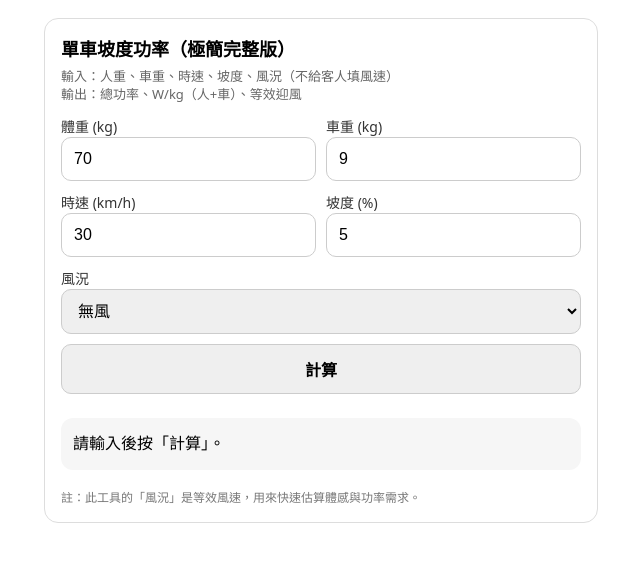
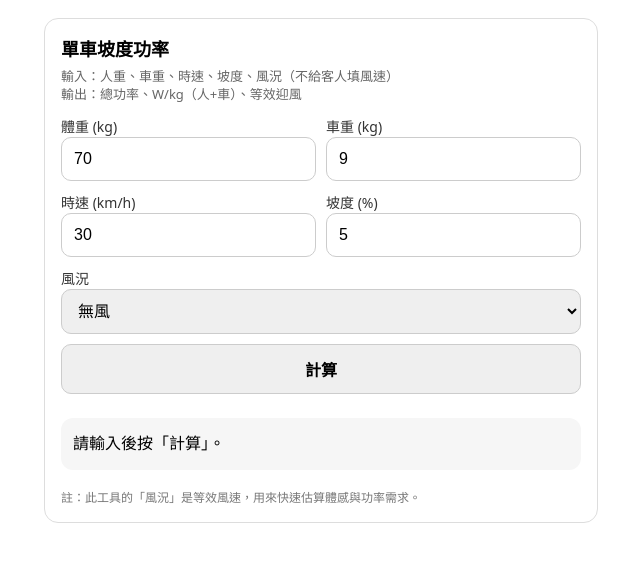
Before and after one commit to small-salmon/cycling, a plain HTML site: page power.html in a window 1280 px wide. Shown: the whole page, without its empty margins (319-959 px from the left). Drawn offline with Linux system fonts and the light colour scheme.

Commit message:
power.html の更新
update

```diff
--- a/power.html
+++ b/power.html
@@ -22,7 +22,7 @@
 </head>
 <body>
   <div class="card">
-    <div class="title">單車坡度功率（極簡完整版）</div>
+    <div class="title">單車坡度功率</div>
     <div class="muted">
       輸入：人重、車重、時速、坡度、風況（不給客人填風速）<br>
       輸出：總功率、W/kg（人+車）、等效迎風
```
